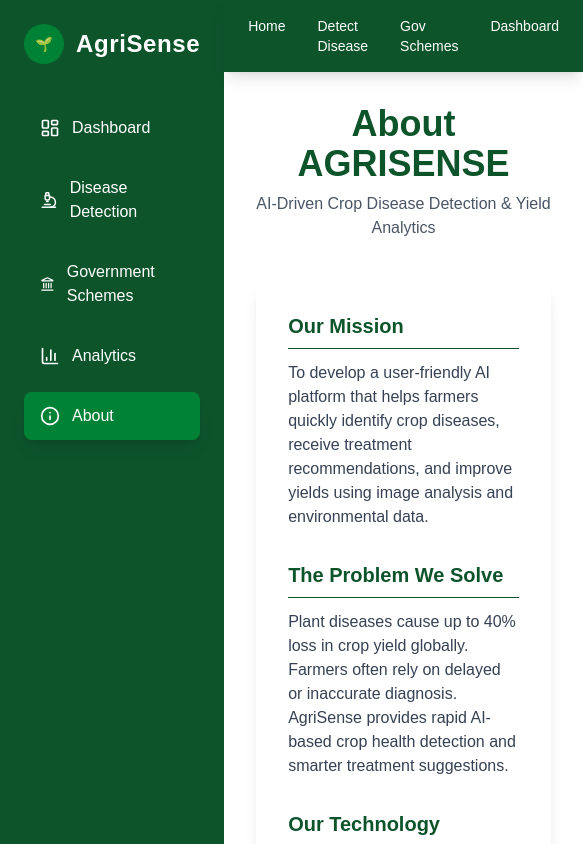
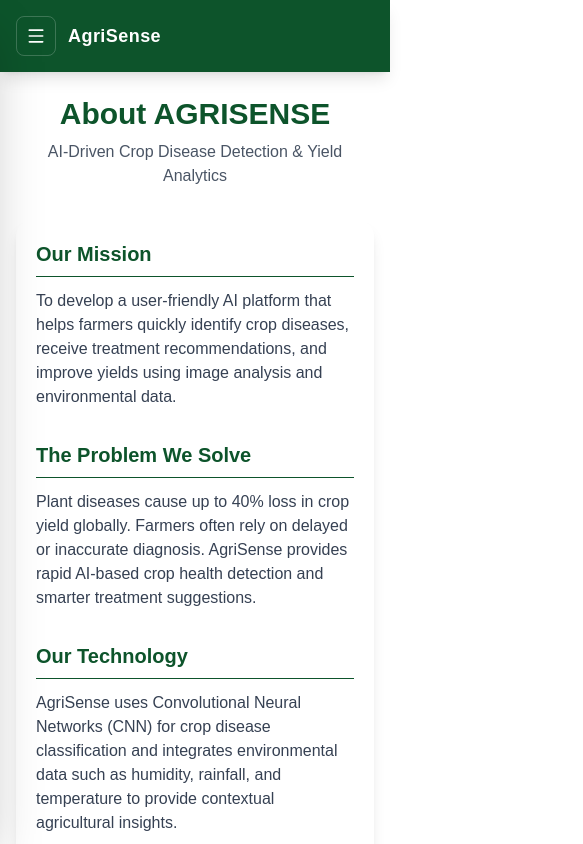
Before and after one commit to Aditya-AD17/agrisense-frontend, a Next.js app: page /about in a window 390 px wide. Shown: the top 844 px of the page, 583 px wide, since content can reach past the window. Built offline with nearby package versions, Linux system fonts and the light colour scheme.

Commit message:
Platform Adjustment 1

```diff
--- a/app/about/page.tsx
+++ b/app/about/page.tsx
@@ -1,26 +1,19 @@
 export default function AboutPage() {
   return (
-    <div className="max-w-4xl mx-auto space-y-10">
-
+    <div className="mx-auto max-w-4xl space-y-8 sm:space-y-10">
       <div className="text-center">
-
-        <h1 className="text-4xl font-bold text-green-900">
+        <h1 className="text-3xl font-bold text-green-900 sm:text-4xl">
           About AGRISENSE
         </h1>
 
-        <p className="text-gray-600 mt-2">
+        <p className="mt-2 text-gray-600">
           AI-Driven Crop Disease Detection & Yield Analytics
         </p>
-
       </div>
 
-
-      <div className="bg-white shadow-lg rounded-2xl p-8 space-y-8">
-
-        {/* Mission */}
-
+      <div className="space-y-8 rounded-2xl bg-white p-5 shadow-lg sm:p-8">
         <section>
-          <h2 className="text-xl font-semibold text-green-900 border-b pb-2 mb-3">
+          <h2 className="mb-3 border-b pb-2 text-xl font-semibold text-green-900">
             Our Mission
           </h2>
 
@@ -31,27 +24,21 @@ export default function AboutPage() {
           </p>
         </section>
 
-
-        {/* Problem */}
-
         <section>
-          <h2 className="text-xl font-semibold text-green-900 border-b pb-2 mb-3">
+          <h2 className="mb-3 border-b pb-2 text-xl font-semibold text-green-900">
             The Problem We Solve
           </h2>
 
           <p className="text-gray-700">
-            Plant diseases cause up to 40% loss in crop yield globally.
-            Farmers often rely on delayed or inaccurate diagnosis.
-            AgriSense provides rapid AI-based crop health detection and
-            smarter treatment suggestions.
+            Plant diseases cause up to 40% loss in crop yield globally. Farmers
+            often rely on delayed or inaccurate diagnosis. AgriSense provides
+            rapid AI-based crop health detection and smarter treatment
+            suggestions.
           </p>
         </section>
 
-
-        {/* Technology */}
-
         <section>
-          <h2 className="text-xl font-semibold text-green-900 border-b pb-2 mb-3">
+          <h2 className="mb-3 border-b pb-2 text-xl font-semibold text-green-900">
             Our Technology
           </h2>
 
@@ -63,52 +50,39 @@ export default function AboutPage() {
           </p>
         </section>
 
-
-        {/* Team */}
-
         <section>
-
-          <h2 className="text-xl font-semibold text-green-900 border-b pb-2 mb-5">
+          <h2 className="mb-5 border-b pb-2 text-xl font-semibold text-green-900">
             Team
           </h2>
 
-          <div className="grid md:grid-cols-3 gap-4">
-
-            <div className="bg-gray-100 p-4 rounded-lg text-center">
+          <div className="grid gap-4 sm:grid-cols-2 md:grid-cols-3">
+            <div className="rounded-lg bg-gray-100 p-4 text-center">
               <p className="font-semibold">Bhalerao Mangesh Sanjay</p>
               <p className="text-sm text-gray-600">ML Engineer</p>
             </div>
 
-            <div className="bg-gray-100 p-4 rounded-lg text-center">
+            <div className="rounded-lg bg-gray-100 p-4 text-center">
               <p className="font-semibold">Karande Aditya Mahendra</p>
               <p className="text-sm text-gray-600">Full Stack Developer</p>
             </div>
 
-            <div className="bg-gray-100 p-4 rounded-lg text-center">
+            <div className="rounded-lg bg-gray-100 p-4 text-center">
               <p className="font-semibold">Dahake Aditya Deepak</p>
               <p className="text-sm text-gray-600">AI/ML Specialist</p>
             </div>
 
-            <div className="bg-gray-100 p-4 rounded-lg text-center">
+            <div className="rounded-lg bg-gray-100 p-4 text-center">
               <p className="font-semibold">Dighe Sahil Jitendra</p>
               <p className="text-sm text-gray-600">Frontend Developer</p>
             </div>
-
           </div>
-
         </section>
 
-
-        <div className="text-center text-gray-600 text-sm pt-4">
-
+        <div className="pt-4 text-center text-sm text-gray-600">
           <p>Konkan Gyanpeeth College of Engineering, Karjat</p>
-
           <p>Department of Artificial Intelligence & Data Science</p>
-
         </div>
-
       </div>
-
     </div>
   )
 }
--- a/app/dashboard/page.tsx
+++ b/app/dashboard/page.tsx
@@ -11,7 +11,7 @@ export default function DashboardPage() {
         Farmer Dashboard
       </h1>
 
-      <div className="grid gap-6 md:grid-cols-3">
+      <div className="grid grid-cols-1 gap-6 sm:grid-cols-2 lg:grid-cols-3">
         <DashboardWidget
           title="Diseases Detected"
           value="120"
@@ -32,7 +32,7 @@ export default function DashboardPage() {
         />
       </div>
 
-      <div className="grid gap-8 lg:grid-cols-3">
+      <div className="grid grid-cols-1 gap-6 sm:grid-cols-2 lg:grid-cols-3">
         <DiseaseChart />
         <ConfidenceGauge />
 
--- a/app/layout.tsx
+++ b/app/layout.tsx
@@ -1,7 +1,5 @@
 import "./globals.css"
-import Navbar from "@/components/layout/Navbar"
-import Sidebar from "@/components/layout/Sidebar"
-import PageTransition from "@/components/layout/PageTransition"
+import AppShell from "@/components/layout/AppShell"
 
 export default function RootLayout({
   children,
@@ -10,23 +8,7 @@ export default function RootLayout({
 }) {
   return (
     <html lang="en">
-      <body className="flex bg-gray-100">
-
-        <Sidebar />
-
-        <div className="flex-1 flex flex-col min-h-screen">
-
-          <Navbar />
-
-          <main className="p-8 flex-1">
-  <PageTransition>
-    {children}
-  </PageTransition>
-</main>
-
-        </div>
-
-      </body>
+      <AppShell>{children}</AppShell>
     </html>
   )
 }
--- /dev/null
+++ b/components/layout/AppShell.tsx
@@ -0,0 +1,28 @@
+"use client"
+
+import { useState } from "react"
+import Navbar from "@/components/layout/Navbar"
+import PageTransition from "@/components/layout/PageTransition"
+import Sidebar from "@/components/layout/Sidebar"
+
+export default function AppShell({
+  children,
+}: {
+  children: React.ReactNode
+}) {
+  const [sidebarOpen, setSidebarOpen] = useState(false)
+
+  return (
+    <body className="min-h-screen bg-gray-100 text-gray-900 md:flex">
+      <Sidebar open={sidebarOpen} onClose={() => setSidebarOpen(false)} />
+
+      <div className="flex min-h-screen flex-1 flex-col md:min-w-0">
+        <Navbar onMenuClick={() => setSidebarOpen(true)} />
+
+        <main className="flex-1 px-4 py-6 sm:px-6 md:p-8">
+          <PageTransition>{children}</PageTransition>
+        </main>
+      </div>
+    </body>
+  )
+}
--- a/components/layout/Navbar.tsx
+++ b/components/layout/Navbar.tsx
@@ -1,43 +1,55 @@
 "use client"
 
 import Link from "next/link"
+import { Menu } from "lucide-react"
 import { motion } from "framer-motion"
 
-export default function Navbar() {
+interface NavbarProps {
+  onMenuClick: () => void
+}
+
+export default function Navbar({ onMenuClick }: NavbarProps) {
   return (
     <motion.header
       initial={{ y: -80 }}
       animate={{ y: 0 }}
       transition={{ duration: 0.6 }}
-      className="sticky top-0 z-50 bg-green-900 text-white shadow-lg"
+      className="sticky top-0 z-30 bg-green-900 text-white shadow-lg"
     >
+      <div className="mx-auto flex max-w-7xl items-center justify-between gap-4 px-4 py-4 sm:px-6">
+        <div className="flex items-center gap-3">
+          <button
+            type="button"
+            onClick={onMenuClick}
+            className="inline-flex h-10 w-10 items-center justify-center rounded-lg border border-white/20 transition hover:bg-white/10 md:hidden"
+            aria-label="Open navigation menu"
+          >
+            <Menu size={20} />
+          </button>
 
-      <div className="max-w-7xl mx-auto px-6 py-4 flex justify-between items-center">
+          <Link href="/" className="text-lg font-semibold tracking-wide md:hidden">
+            AgriSense
+          </Link>
+        </div>
 
-
-
-        <nav className="flex gap-8 text-sm font-medium">
-
-          <Link className="hover:text-orange-400 transition" href="/">
+        <nav className="hidden flex-wrap items-center gap-6 text-sm font-medium md:flex">
+          <Link className="transition hover:text-orange-300" href="/">
             Home
           </Link>
-
-          <Link className="hover:text-orange-400 transition" href="/detection">
+          <Link className="transition hover:text-orange-300" href="/detection">
             Detect Disease
           </Link>
-
-          <Link className="hover:text-orange-400 transition" href="/schemes">
+          <Link className="transition hover:text-orange-300" href="/schemes">
             Gov Schemes
           </Link>
-
-          <Link className="hover:text-orange-400 transition" href="/dashboard">
+          <Link className="transition hover:text-orange-300" href="/dashboard">
             Dashboard
           </Link>
-
+          <Link className="transition hover:text-orange-300" href="/about">
+            About
+          </Link>
         </nav>
-
       </div>
-
     </motion.header>
   )
 }
--- a/components/layout/Sidebar.tsx
+++ b/components/layout/Sidebar.tsx
@@ -8,7 +8,13 @@ import {
   Landmark,
   LayoutDashboard,
   Microscope,
+  X,
 } from "lucide-react"
+
+interface SidebarProps {
+  open: boolean
+  onClose: () => void
+}
 
 const links = [
   {
@@ -38,22 +44,45 @@ const links = [
   },
 ]
 
-export default function Sidebar() {
+export default function Sidebar({ open, onClose }: SidebarProps) {
   const pathname = usePathname()
 
   return (
-    <aside className="flex h-screen w-64 flex-col bg-green-900 p-6 text-white">
-      <Link href="/">
-        <div className="mb-10 flex cursor-pointer items-center gap-3 transition hover:scale-105">
+    <>
+      <div
+        className={`fixed inset-0 z-30 bg-black/40 transition md:hidden ${
+          open ? "pointer-events-auto opacity-100" : "pointer-events-none opacity-0"
+        }`}
+        onClick={onClose}
+        aria-hidden="true"
+      />
+
+      <aside
+        className={`fixed left-0 top-0 z-40 flex h-screen w-72 flex-col bg-green-900 p-5 text-white shadow-2xl transition-transform duration-300 md:static md:w-64 md:translate-x-0 md:shadow-none ${
+          open ? "translate-x-0" : "-translate-x-full"
+        }`}
+      >
+        <div className="mb-8 flex items-center justify-between md:block">
+          <Link href="/" onClick={onClose}>
+            <div className="flex items-center gap-3 transition hover:scale-[1.02]">
               <div className="flex h-10 w-10 items-center justify-center rounded-full bg-green-700 text-sm font-bold">
                 🌱
               </div>
-
               <span className="text-2xl font-bold tracking-wide">AgriSense</span>
             </div>
           </Link>
 
-      <nav className="space-y-3">
+          <button
+            type="button"
+            onClick={onClose}
+            className="inline-flex h-10 w-10 items-center justify-center rounded-lg border border-white/20 transition hover:bg-white/10 md:hidden"
+            aria-label="Close navigation menu"
+          >
+            <X size={20} />
+          </button>
+        </div>
+
+        <nav className="space-y-2">
           {links.map((link) => {
             const Icon = link.icon
             const active = pathname === link.href
@@ -62,14 +91,12 @@ export default function Sidebar() {
               <Link
                 key={link.href}
                 href={link.href}
-              className={`
-                flex items-center gap-3 rounded-lg px-4 py-3 transition-all duration-200
-                ${
+                onClick={onClose}
+                className={`flex items-center gap-3 rounded-lg px-4 py-3 transition-all duration-200 ${
                   active
                     ? "bg-green-700 shadow-lg"
                     : "hover:bg-green-800 hover:translate-x-1"
-                }
-              `}
+                }`}
               >
                 <Icon size={20} />
                 {link.name}
@@ -78,5 +105,6 @@ export default function Sidebar() {
           })}
         </nav>
       </aside>
+    </>
   )
 }
```
Also changed, not shown: app/page.tsx (+18 -46 lines). Lines whose indentation alone changed are shown as unchanged.
